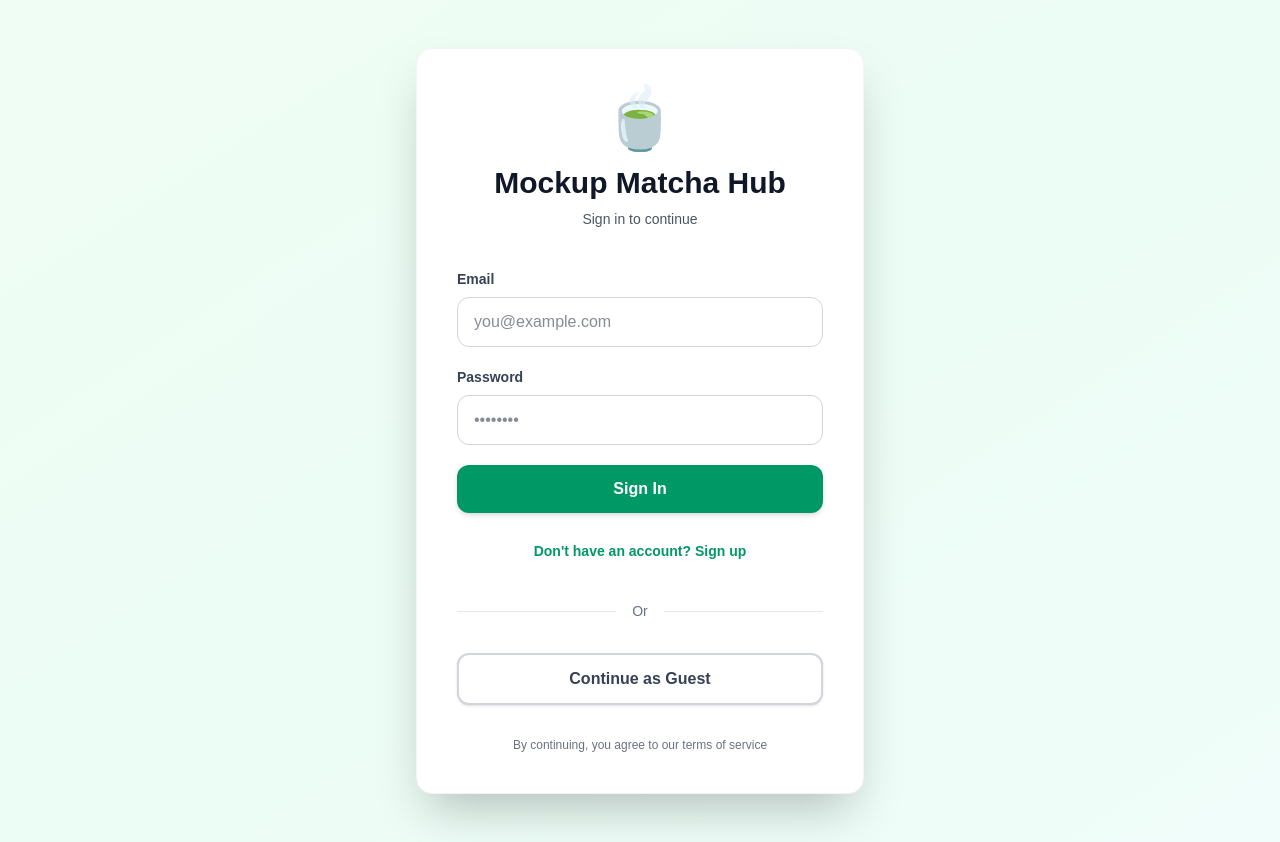
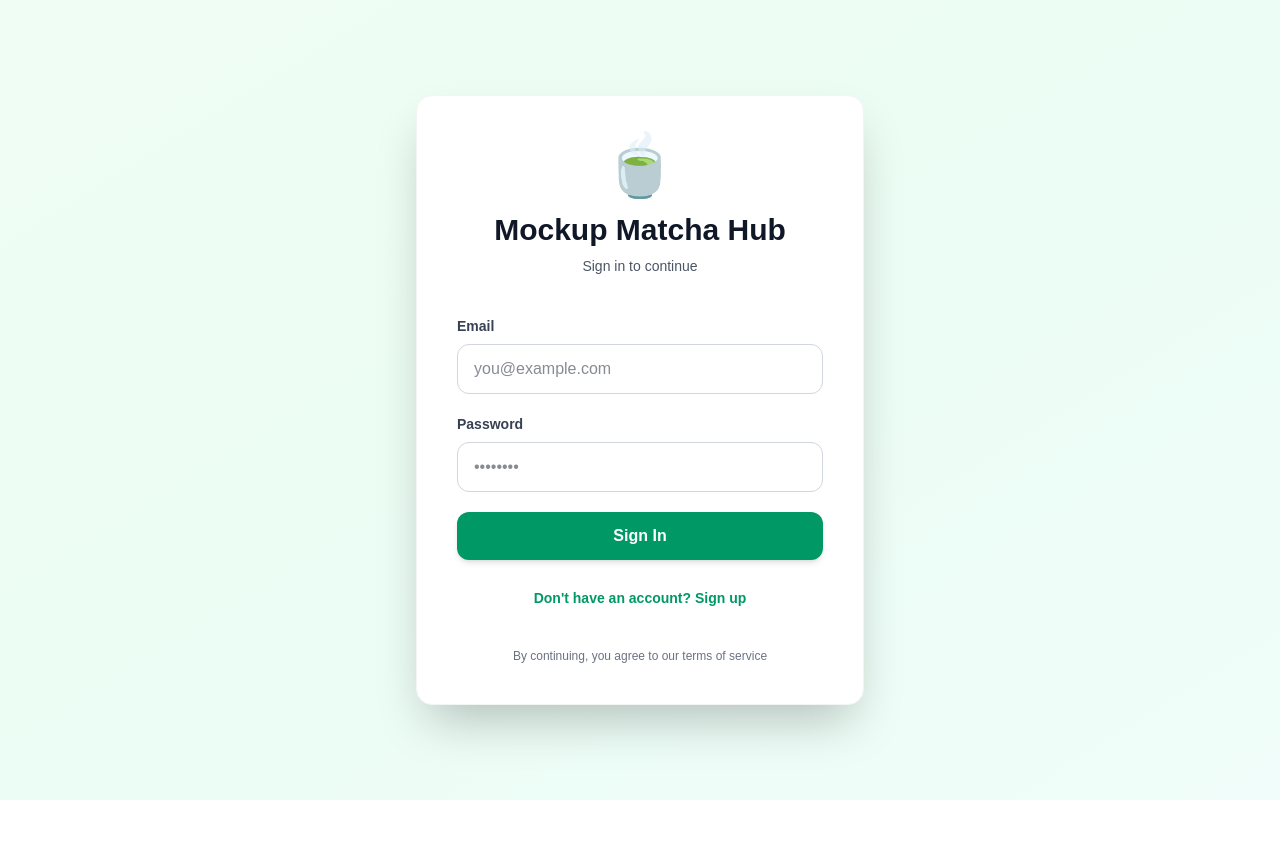
Before and after one commit to NaniSkinner/FigmaClone, a Next.js app in the folder collabcanvas/: page /auth in a window 1280 px wide. After the commit the page ends 800 px from the top, so only its background shows below. Built offline with nearby package versions, Linux system fonts and the light colour scheme; no server answers.

Commit message:
feat: Remove guest login option from authentication
- Remove 'Continue as Guest' button from LoginForm
- Remove handleAnonymousLogin function
- Remove loginAnonymously import
- Clean up divider between login options
- Simplify authentication to email/password only

```diff
--- a/collabcanvas/src/components/Auth/LoginForm.tsx
+++ b/collabcanvas/src/components/Auth/LoginForm.tsx
@@ -9,7 +9,7 @@ export default function LoginForm() {
   const [email, setEmail] = useState("");
   const [password, setPassword] = useState("");
   const [localError, setLocalError] = useState<string | null>(null);
-  const { signUp, login, loginAnonymously, loading, error } = useAuth();
+  const { signUp, login, loading, error } = useAuth();
   const router = useRouter();
 
   const handleSubmit = async (e: React.FormEvent) => {
@@ -22,16 +22,6 @@ export default function LoginForm() {
       } else {
         await login(email, password);
       }
-      router.push("/");
-    } catch (err: any) {
-      setLocalError(err.message);
-    }
-  };
-
-  const handleAnonymousLogin = async () => {
-    setLocalError(null);
-    try {
-      await loginAnonymously();
       router.push("/");
     } catch (err: any) {
       setLocalError(err.message);
@@ -119,23 +109,6 @@ export default function LoginForm() {
           </button>
         </div>
 
-        <div className="my-8 relative">
-          <div className="absolute inset-0 flex items-center">
-            <div className="w-full border-t border-gray-200"></div>
-          </div>
-          <div className="relative flex justify-center text-sm">
-            <span className="px-4 bg-white text-gray-500 font-medium">Or</span>
-          </div>
-        </div>
-
-        <button
-          onClick={handleAnonymousLogin}
-          disabled={loading}
-          className="w-full bg-white text-gray-700 py-3 px-4 rounded-xl hover:bg-gray-50 disabled:bg-gray-200 disabled:cursor-not-allowed transition-all font-semibold border-2 border-gray-300 hover:border-gray-400 shadow-sm"
-        >
-          Continue as Guest
-        </button>
-
         <p className="mt-8 text-xs text-gray-500 text-center">
           By continuing, you agree to our terms of service
         </p>
```
